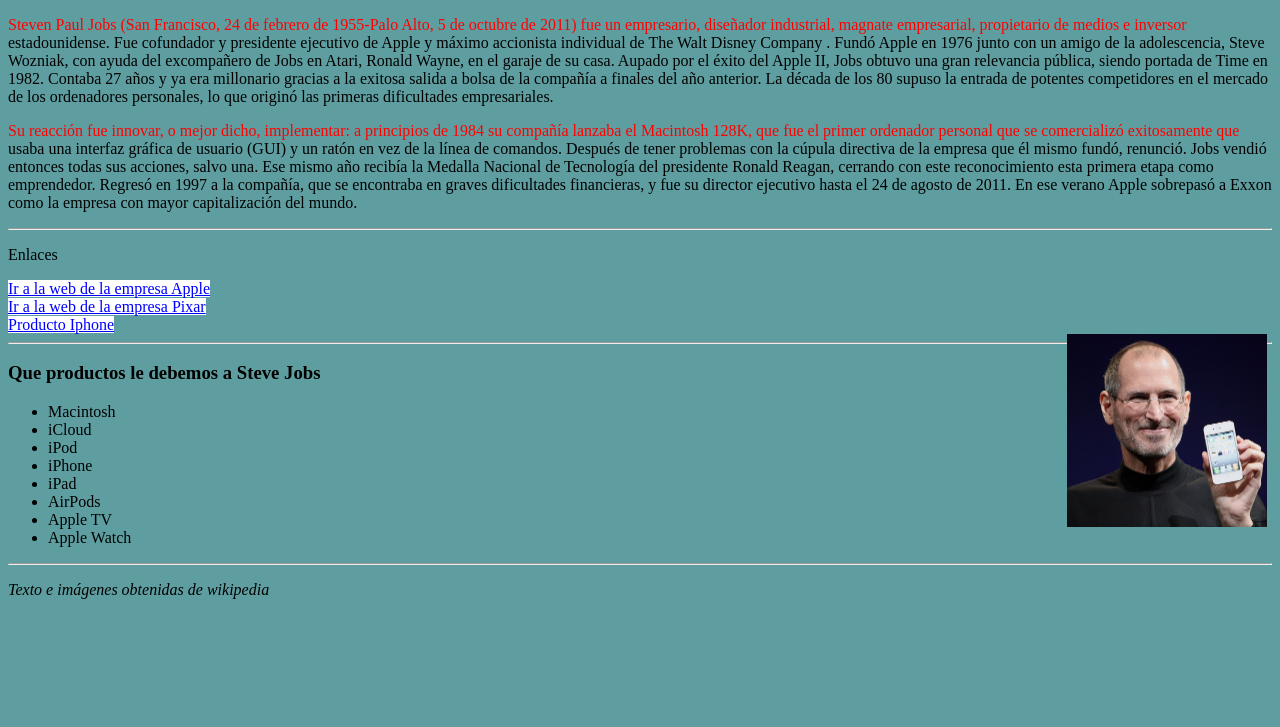
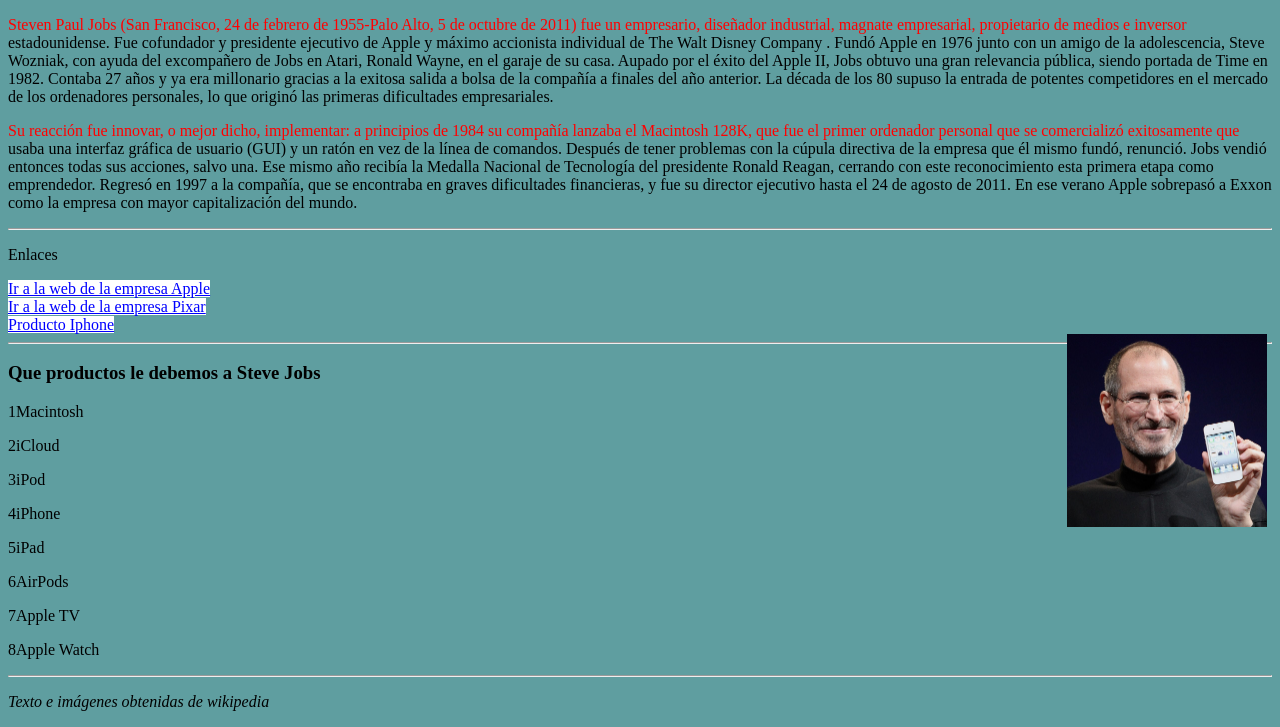
Before and after one commit to Anakamusos/practica3.14, a plain HTML site: page index.html in a window 1280 px wide. Shown: the part 142-869 px from the top of the page. Before the commit the page ends 800 px from the top, so only its background shows below. Drawn offline with Linux system fonts and the light colour scheme.

Commit message:
con contadores mas clean

```diff
--- a/index.html
+++ b/index.html
@@ -59,19 +59,19 @@
 
         <hr>
 
-        <h3>Que productos le debemos a Steve Jobs</h3>
+        <h3 class="con">Que productos le debemos a Steve Jobs</h3>
 
-        <ul>
-            <li>Macintosh</li>
-            <li>iCloud</li>
-            <li>iPod</li>
-            <li>iPhone</li>
-            <li>iPad</li>
-            <li>AirPods</li>
-            <li>Apple TV</li>
-            <li>Apple Watch</li>
 
-        </ul>
+        <p class="contador">Macintosh</p>
+        <p class="contador">iCloud</p>
+        <p class="contador">iPod</p>
+        <p class="contador">iPhone</p>
+        <p class="contador">iPad</p>
+        <p class="contador">AirPods</p>
+        <p class="contador">Apple TV</p>
+        <p class="contador">Apple Watch</p>
+
+
 
         <hr>
 
--- a/style.css
+++ b/style.css
@@ -48,3 +48,12 @@ img{
     right: 1%;
     position: absolute;
 }
+
+h3.con{
+    counter-reset: nom;
+}
+
+p.contador::before{
+    content: counter(nom);
+    counter-increment: nom 1;
+}
```
